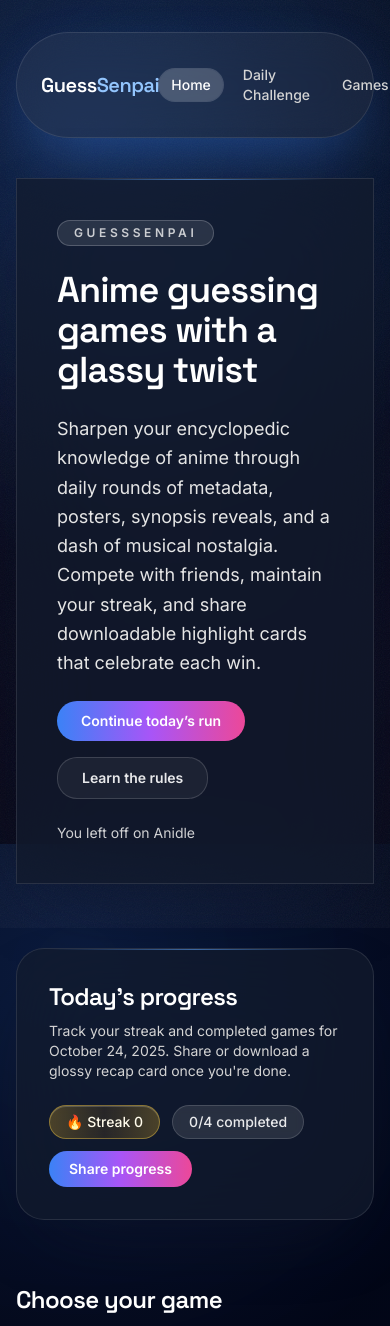
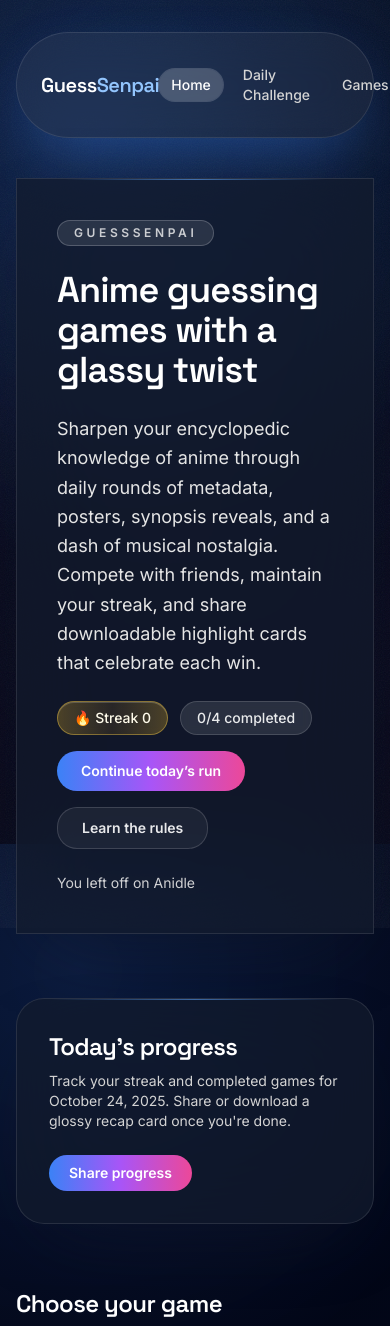
Before and after one commit to AndruQuiroga/Guess-Senpai, a Next.js app in the folder apps/web/: page / in a window 390 px wide. Shown: the top 1326 px of the page. Built offline with nearby package versions, Linux system fonts and the light colour scheme; no server answers.

Commit message:
feat: surface progress chips in hero

```diff
--- a/apps/web/src/app/page.tsx
+++ b/apps/web/src/app/page.tsx
@@ -89,6 +89,17 @@ export default function HomePage() {
     [includeGuessTheOpening, progress, todayIso],
   );
 
+  const progressChipElements = (
+    <>
+      <div className="inline-flex items-center gap-2 rounded-full border border-amber-300/40 bg-gradient-to-r from-amber-400/25 via-amber-500/10 to-amber-400/25 px-4 py-1.5 text-sm font-medium text-amber-50 shadow-[inset_0_1px_0_rgba(255,255,255,0.18)] backdrop-blur-sm">
+        🔥 Streak {streak}
+      </div>
+      <div className="inline-flex items-center gap-2 rounded-full border border-white/15 bg-white/10 px-4 py-1.5 text-sm font-medium text-white/90 backdrop-blur-sm">
+        {completedCount}/{totalAvailable} completed
+      </div>
+    </>
+  );
+
   const [shareStatus, setShareStatus] = useState<string | null>(null);
   const [previewGame, setPreviewGame] = useState<GameDirectoryEntry | null>(
     null,
@@ -143,6 +154,10 @@ export default function HomePage() {
             nostalgia. Compete with friends, maintain your streak, and share
             downloadable highlight cards that celebrate each win.
           </p>
+          <div className="flex flex-col gap-4 sm:flex-row sm:flex-wrap sm:items-center sm:gap-6">
+            <div className="flex flex-wrap items-center gap-3 lg:hidden">
+              {progressChipElements}
+            </div>
             <div className="flex flex-wrap gap-4">
               <Link
                 href={
@@ -162,6 +177,7 @@ export default function HomePage() {
               >
                 Learn the rules
               </Link>
+            </div>
           </div>
           {hasIncompleteGame ? (
             <p className="text-sm text-neutral-200/90">
@@ -183,11 +199,8 @@ export default function HomePage() {
           </p>
         </div>
         <div className="flex flex-wrap items-center gap-3">
-          <div className="inline-flex items-center gap-2 rounded-full border border-amber-300/40 bg-gradient-to-r from-amber-400/25 via-amber-500/10 to-amber-400/25 px-4 py-1.5 text-sm font-medium text-amber-50 shadow-[inset_0_1px_0_rgba(255,255,255,0.18)] backdrop-blur-sm">
-            🔥 Streak {streak}
-          </div>
-          <div className="inline-flex items-center gap-2 rounded-full border border-white/15 bg-white/10 px-4 py-1.5 text-sm font-medium text-white/90 backdrop-blur-sm">
-            {completedCount}/{totalAvailable} completed
+          <div className="hidden flex-wrap items-center gap-3 lg:flex">
+            {progressChipElements}
           </div>
           <button
             type="button"
```
Lines whose indentation alone changed are shown as unchanged.
